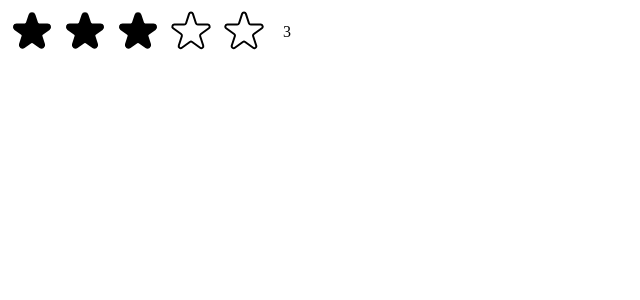
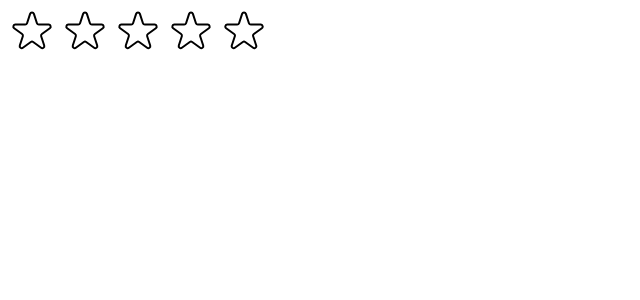
Before and after one commit to tojibayevvv/popcorn, a React (Create React App) app: page / in a window 1280 px wide. Shown: the top 300 px of the page, without its empty margins (0-640 px from the left). Built offline with nearby package versions, Linux system fonts and the light colour scheme.

Commit message:
working on hover effects of the starRating component

```diff
--- a/src/StarRating.js
+++ b/src/StarRating.js
@@ -20,7 +20,8 @@
 };
 
 export default function StarRating({ maxRating = 3 }) {
-  const [rating, setRating] = useState(3);
+  const [rating, setRating] = useState(0);
+  const [tempRating, setTempRating] = useState(0);
 
   function handleRating(rating) {
     setRating(rating);
@@ -33,11 +34,13 @@
           <Star
             key={i}
             onRate={() => handleRating(i + 1)}
-            full={rating >= i + 1}
+            full={tempRating ? tempRating >= i + 1 : rating >= i + 1}
+            onHoverIn={() => setTempRating(i + 1)}
+            onHoverOut={()=> setRating(0)}
           />
         ))}
       </div>
-      <p style={textStyle}>{rating || ""}</p>
+      <p style={textStyle}>{tempRating || rating || ""}</p>
     </div>
   );
 }
@@ -49,9 +52,15 @@
   cursor: "pointer",
 };
 
-function Star({ onRate, full }) {
+function Star({ onRate, full, onHoverIn, onHoverOut }) {
   return (
-    <span style={starStyle} role="button" onClick={onRate}>
+    <span
+      style={starStyle}
+      role="button"
+      onClick={onRate}
+      onMouseEnter={onHoverIn}
+      onMouseLeave={onHoverOut}
+    >
       {full ? (
         <svg
           xmlns="http://www.w3.org/2000/svg"
@@ -79,13 +88,3 @@
     </span>
   );
 }
-
-/*
-FULL STAR
-
-
-
-
-EMPTY STAR
-
-*/
```
